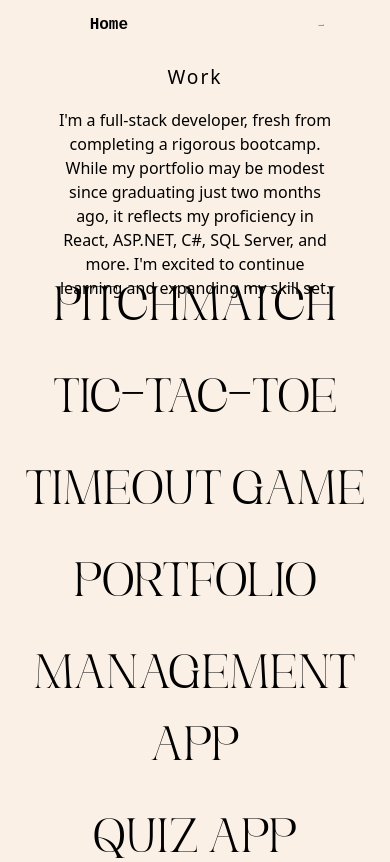
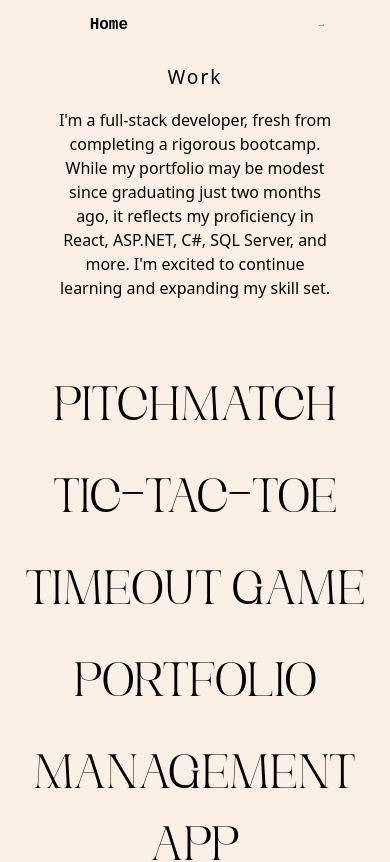
Before and after one commit to AgustinaScapusio/AgustinaPortfolio, a React (Vite) app: page /work in a window 390 px wide. Shown: the top 862 px of the page. Built offline with nearby package versions, Linux system fonts and the light colour scheme.

Commit message:
Adjust position of element in Work.css

```diff
--- a/src/pages/Work.css
+++ b/src/pages/Work.css
@@ -98,7 +98,7 @@
         margin: 60px 0px;
         width: 100%;
         left:0px;
-        top: 200px;
+        top: 300px;
 
 
     }
@@ -109,6 +109,8 @@
         top: auto;
         left: auto;
         right: auto;
+        bottom: auto;
+
 
     }
     .paragraph-work h4 {
```
